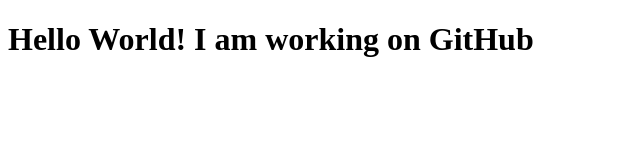
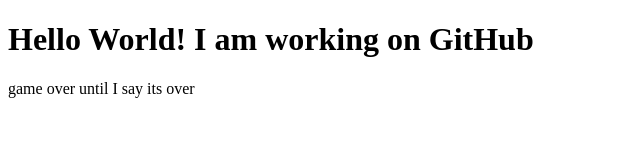
Before and after one commit to kishorem006/learn-git, a plain HTML site: page index.html in a window 1280 px wide. Shown: the whole page, without its empty margins (0-640 px from the left). Drawn offline with Linux system fonts and the light colour scheme.

Commit message:
index is added

```diff
--- a/index.html
+++ b/index.html
@@ -6,6 +6,7 @@
 <body>
 
     <h1>Hello World! I am working on GitHub</h1>
+    <p>game over until I say its over</p>
 
 </body>
 </html>
```
